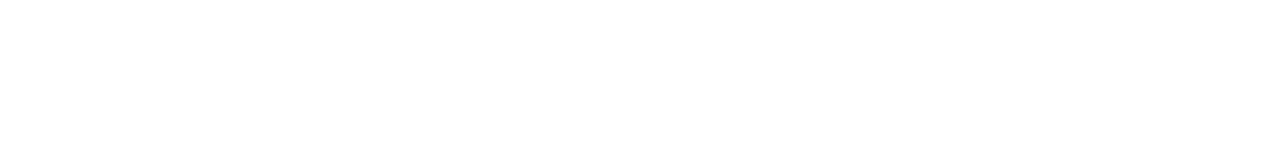
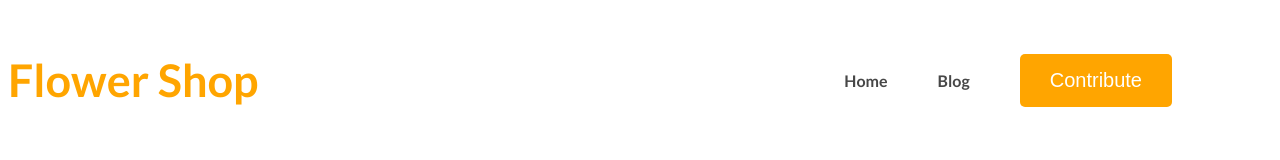
Before and after one commit to asif-hosain/FLOWER-SHOP, a plain HTML site: page index.html in a window 1280 px wide. Drawn offline with Linux system fonts and the light colour scheme.

Commit message:
nav modified

```diff
--- a/index.html
+++ b/index.html
@@ -1,19 +1,29 @@
 <!DOCTYPE html>
 <html lang="en">
-<head>
-    <meta charset="UTF-8">
-    <meta name="viewport" content="width=device-width, initial-scale=1.0">
+  <head>
+    <meta charset="UTF-8" />
+    <meta name="viewport" content="width=device-width, initial-scale=1.0" />
     <title>Flower Shop</title>
-</head>
-<body>
+    <link rel="preconnect" href="https://fonts.googleapis.com" />
+    <link rel="preconnect" href="https://fonts.gstatic.com" crossorigin />
+    <link
+      href="https://fonts.googleapis.com/css2?family=Lato:wght@700&display=swap"
+      rel="stylesheet"
+    />
+    <link rel="stylesheet" href="styles.css" />
+  </head>
+  <body>
     <header>
-
+      <nav>
+        <h3 class="nav-title"><span class="text-primary">Flower Shop</span></h3>
+        <ul>
+          <li><a href="">Home</a></li>
+          <li><a href="">Blog</a></li>
+          <li><button class="btn-primary">Contribute</button></li>
+        </ul>
+      </nav>
     </header>
-    <main>
-
-    </main>
-    <footer>
-
-    </footer>
-</body>
+    <main></main>
+    <footer></footer>
+  </body>
 </html>
--- a/styles.css
+++ b/styles.css
@@ -0,0 +1,45 @@
+/* shared styles */
+body {
+  font-family: "Lato", sans-serif;
+}
+
+.btn-primary {
+  border-radius: 5px;
+  background-color: orange;
+  border: none;
+  font-size: 20px;
+  font-weight: 400;
+  color: white;
+  padding: 15px 30px;
+}
+/* nav related styles */
+
+.text-primary {
+  color: orange;
+}
+nav {
+  display: flex;
+  justify-content: space-between;
+  align-items: center;
+}
+
+.nav-title {
+  color: #272727;
+  font-size: 45px;
+  font-weight: 800;
+}
+
+nav > ul,button {
+  display: flex;
+  align-items: center;
+}
+
+nav li , button{
+  list-style: none;
+  margin-right: 50px;
+}
+
+nav a {
+  text-decoration: none;
+  color: #474747;
+}
```
